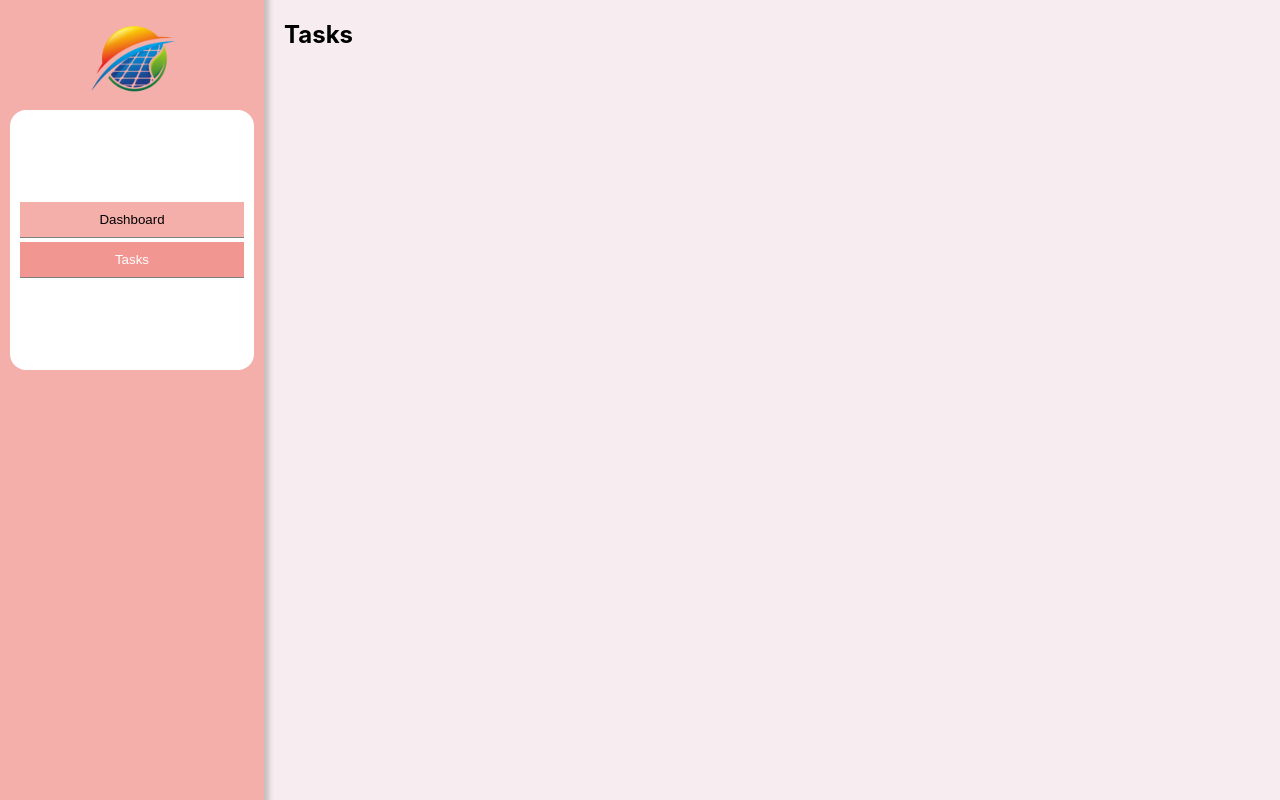
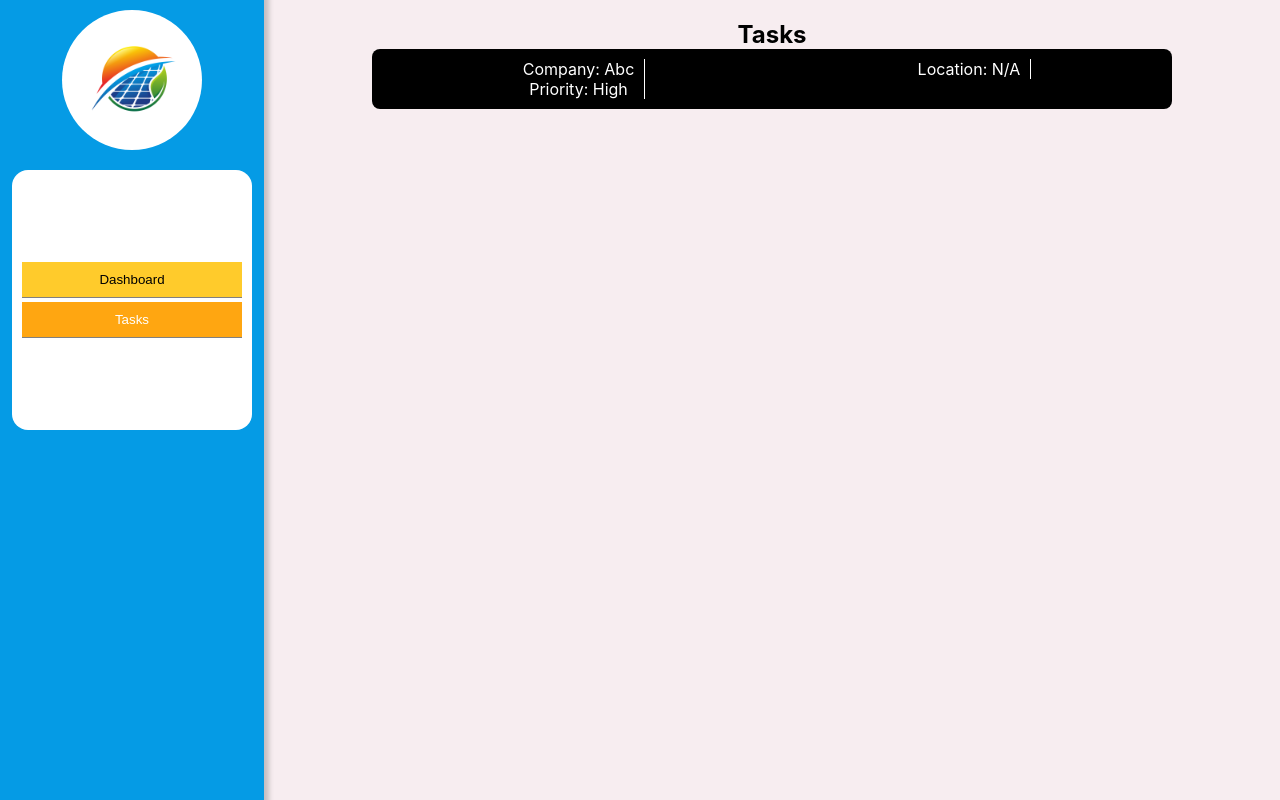
Before and after one commit to AidanGio/Dynamic-Ducks, a React (Create React App) app in the folder frontend/: page /tasks in a window 1280 px wide. Both pictures are taken after a click on the button "Tasks". Built offline with nearby package versions, Linux system fonts and the light colour scheme.

Commit message:
Task Management FEND

```diff
--- a/frontend/package.json
+++ b/frontend/package.json
@@ -18,7 +18,8 @@
     "start": "react-scripts start",
     "build": "react-scripts build",
     "test": "react-scripts test",
-    "eject": "react-scripts eject"
+    "eject": "react-scripts eject",
+    "start-backend": "node ../backend/app.js"
   },
   "eslintConfig": {
     "extends": [
--- a/frontend/src/components/SideBar/styles.scss
+++ b/frontend/src/components/SideBar/styles.scss
@@ -3,13 +3,19 @@
   flex: 0.2;
   flex-direction: column;
   padding: 10px;
-  background-color: #f4afab;
+  background-color: #059be5;
   box-shadow: 0px 0px 5px 5px rgba(0, 0, 0, 0.2);
+  align-items: center;
 
   img {
     height: 100px;
+    width: 100px;
     object-fit: contain;
     background-color: none;
+    padding: 20px;
+    margin-bottom: 20px;
+    border-radius: 50%;
+    background-color: rgb(255, 255, 255);
   }
   .btn-grp {
     display: flex;
@@ -19,17 +25,18 @@
     border-radius: 1em;
     min-height: 30vh;
     justify-content: center;
+    width: 90%;
 
     button {
       border: none;
       border-bottom: 1px solid gray;
       margin: 2px 0;
       transition: all ease-in-out 0.2s;
-      background-color: #f4afab;
+      background-color: #ffcb2b;
     }
 
     .active {
-      background-color: #f19691;
+      background-color: #ffa611;
       color: white;
     }
   }
--- /dev/null
+++ b/frontend/src/components/TaskCard/index.js
@@ -0,0 +1,18 @@
+import React from "react";
+import "./styles.scss";
+
+const TaskCard = ({ name, priority, address }) => {
+  return (
+    <div className="task-card">
+      <div>
+        <p>Company: {name}</p>
+        <p>Priority: {priority}</p>
+      </div>
+      <div>
+        <p>Location: {address ? address : "N/A"}</p>
+      </div>
+    </div>
+  );
+};
+
+export default TaskCard;
--- /dev/null
+++ b/frontend/src/components/TaskCard/styles.scss
@@ -0,0 +1,16 @@
+.task-card {
+  display: flex;
+  background-color: black;
+  color: white;
+  flex-direction: row;
+  justify-content: space-around;
+  width: 80%;
+  height: auto;
+  align-items: flex-start;
+  padding: 10px;
+  border-radius: 0.5em;
+  div {
+    border-right: 1px solid white;
+    padding: 0 10px;
+  }
+}
--- a/frontend/src/components/Tasks/index.js
+++ b/frontend/src/components/Tasks/index.js
@@ -1,10 +1,28 @@
 import React from "react";
+import TaskCard from "../TaskCard";
 import "./styles.scss";
 
-const Tasks = () => {
+const Tasks = ({ data }) => {
+  console.log(data);
   return (
     <div className="tasks">
-      <h2>Tasks</h2>
+      {data == null || data.length == 0 ? (
+        <>No Pending Tasks</>
+      ) : (
+        <>
+          <h2>Tasks</h2>
+          {Array.isArray(data) &&
+            data.map((o, i) => {
+              return (
+                <TaskCard
+                  key={i}
+                  name={o.company ? o.company : "N/A"}
+                  priority={o.priority ? o.priority : "N/A"}
+                />
+              );
+            })}
+        </>
+      )}
     </div>
   );
 };
--- a/frontend/src/components/Tasks/styles.scss
+++ b/frontend/src/components/Tasks/styles.scss
@@ -3,4 +3,7 @@
   flex: 0.8;
   padding: 10px;
   margin: 10px;
+  align-items: center;
+
+  flex-direction: column;
 }
--- a/frontend/src/pages/TaskManagement.js
+++ b/frontend/src/pages/TaskManagement.js
@@ -6,15 +6,18 @@ import Tasks from "../components/Tasks";
 
 import "./styles.scss";
 
-const projectData = {};
+//Hardcoded for now
+const taskData = [
+  {
+    company: "Abc",
+    task: "Complete following task",
+    priority: "High",
+    dueDate: "04/01/2023",
+    location: "location",
+  },
+];
 
-var dataDB = JSON.stringify({
-  collection: "projects",
-  database: "solar",
-  dataSource: "Cluster0",
-});
-
-var config = {};
+//DB function to find all tasks for particular user
 
 const TaskManagement = () => {
   const [openTasks, setOpenTasks] = useState(false);
@@ -28,7 +31,7 @@ const TaskManagement = () => {
         openTasks={openTasks}
         setOpenTasks={setOpenTasks}
       />
-      {openTasks && <Tasks />}
+      {openTasks && <Tasks data={taskData} />}
       {openDashboard && <Dashboard />}
     </div>
   );
```
